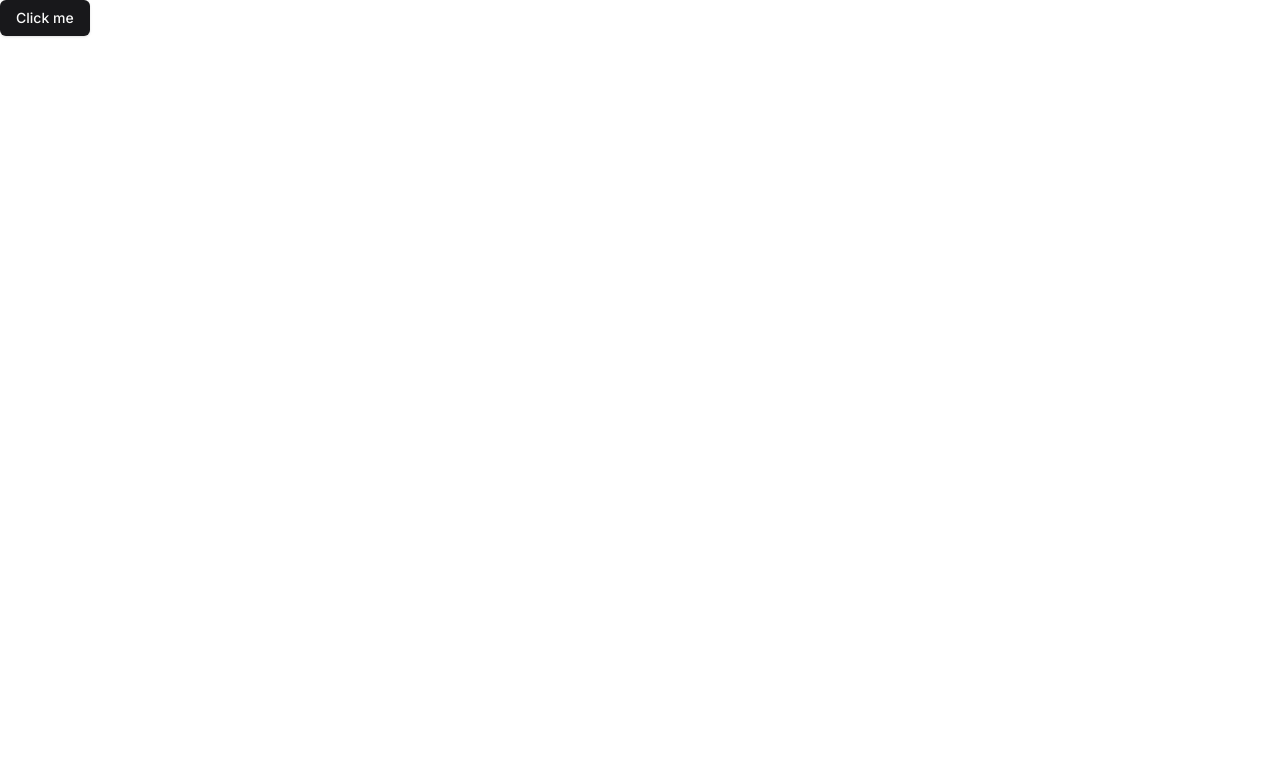
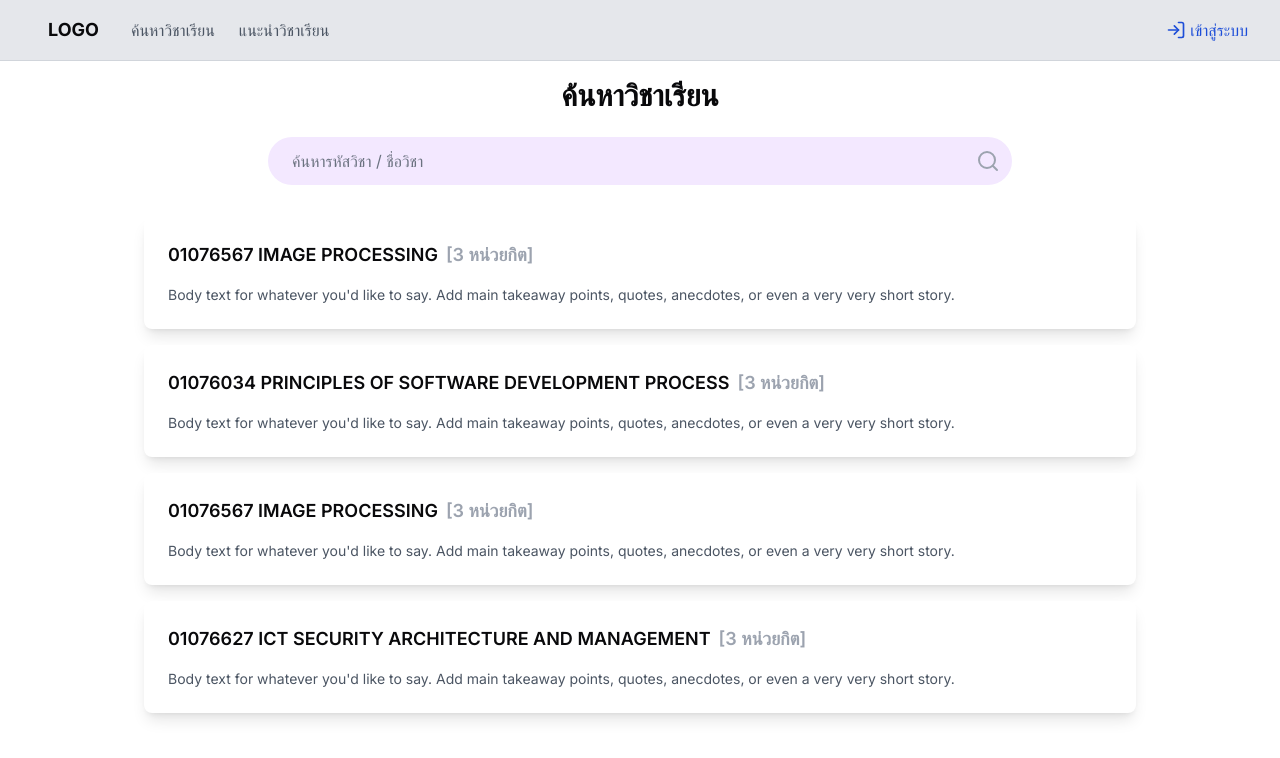
Before and after one commit to REG-Helper/REG-Helper-Frontend, a Next.js app: page / in a window 1280 px wide. Shown: the top 758 px of the page. Built offline with nearby package versions, Linux system fonts and the light colour scheme.

Commit message:
feat: add navbar and home

```diff
--- a/src/app/page.tsx
+++ b/src/app/page.tsx
@@ -1,9 +1,12 @@
-import { Button } from "@/components/ui/button"
+import Navbar_Not_Login from "@/components/ui/navbar_not_login";
+import Navbar_Login from "@/components/ui/navbar_login";
+import CourseSearch from "@/components/ui/home";
 
-export default function Home() {
+export default function Homepage() {
   return (
-   <main>
-    <Button>Click me</Button>
-   </main>
+  <>
+    <Navbar_Not_Login></Navbar_Not_Login>
+    <CourseSearch></CourseSearch>
+   </>
   );
 }
--- a/src/components/ui/button.tsx
+++ /dev/null
@@ -1,57 +0,0 @@
-import * as React from "react"
-import { Slot } from "@radix-ui/react-slot"
-import { cva, type VariantProps } from "class-variance-authority"
-
-import { cn } from "@/lib/utils"
-
-const buttonVariants = cva(
-  "inline-flex items-center justify-center whitespace-nowrap rounded-md text-sm font-medium transition-colors focus-visible:outline-none focus-visible:ring-1 focus-visible:ring-ring disabled:pointer-events-none disabled:opacity-50",
-  {
-    variants: {
-      variant: {
-        default:
-          "bg-primary text-primary-foreground shadow hover:bg-primary/90",
-        destructive:
-          "bg-destructive text-destructive-foreground shadow-sm hover:bg-destructive/90",
-        outline:
-          "border border-input bg-background shadow-sm hover:bg-accent hover:text-accent-foreground",
-        secondary:
-          "bg-secondary text-secondary-foreground shadow-sm hover:bg-secondary/80",
-        ghost: "hover:bg-accent hover:text-accent-foreground",
-        link: "text-primary underline-offset-4 hover:underline",
-      },
-      size: {
-        default: "h-9 px-4 py-2",
-        sm: "h-8 rounded-md px-3 text-xs",
-        lg: "h-10 rounded-md px-8",
-        icon: "h-9 w-9",
-      },
-    },
-    defaultVariants: {
-      variant: "default",
-      size: "default",
-    },
-  }
-)
-
-export interface ButtonProps
-  extends React.ButtonHTMLAttributes<HTMLButtonElement>,
-    VariantProps<typeof buttonVariants> {
-  asChild?: boolean
-}
-
-const Button = React.forwardRef<HTMLButtonElement, ButtonProps>(
-  ({ className, variant, size, asChild = false, ...props }, ref) => {
-    const Comp = asChild ? Slot : "button"
-    return (
-      <Comp
-        className={cn(buttonVariants({ variant, size, className }))}
-        ref={ref}
-        {...props}
-      />
-    )
-  }
-)
-Button.displayName = "Button"
-
-export { Button, buttonVariants }
--- /dev/null
+++ b/src/components/ui/home.tsx
@@ -0,0 +1,40 @@
+import { Search } from "lucide-react"
+
+export default function CourseSearch() {
+  const courses = [
+    { code: "01076567", title: "IMAGE PROCESSING", credits: 3 ,description:"Body text for whatever you'd like to say. Add main takeaway points, quotes, anecdotes, or even a very very short story."},
+    { code: "01076034", title: "PRINCIPLES OF SOFTWARE DEVELOPMENT PROCESS", credits: 3 ,description:"Body text for whatever you'd like to say. Add main takeaway points, quotes, anecdotes, or even a very very short story."},
+    { code: "01076567", title: "IMAGE PROCESSING", credits: 3 ,description:"Body text for whatever you'd like to say. Add main takeaway points, quotes, anecdotes, or even a very very short story."},
+    { code: "01076627", title: "ICT SECURITY ARCHITECTURE AND MANAGEMENT", credits: 3,description:"Body text for whatever you'd like to say. Add main takeaway points, quotes, anecdotes, or even a very very short story." },
+  ]
+
+  return (
+    <div className="w-full p-4 mx-auto max-w-5xl">
+      <h1 className="text-3xl font-bold text-center mb-6">ค้นหาวิชาเรียน</h1>
+      <div className="relative mb-8 w-3/4 mx-auto">
+        <input
+          type="text"
+          placeholder="ค้นหารหัสวิชา / ชื่อวิชา"
+          className="w-full p-3 pr-10 pl-6 rounded-full bg-purple-100 placeholder:text-gray-500 focus:outline-none focus:ring-2 focus:ring-purple-200"
+        />
+        <Search className="absolute right-3 top-1/2 transform -translate-y-1/2 text-gray-400" />
+      </div>
+      <div className="space-y-4">
+        {courses.map((course, index) => (
+          <div
+            key={index}
+            className="bg-white p-6 rounded-lg shadow-lg w-full"
+          >
+            <div className="flex justify-between items-start mb-4">
+              <h2 className="text-lg font-semibold">
+                {course.code} {course.title}
+                <span className="text-lg text-gray-400 ml-2">[{course.credits} หน่วยกิต]</span>
+              </h2>
+            </div>
+            <p className="text-gray-600 text-sm">{course.description}</p>
+          </div>
+        ))}
+      </div>
+    </div>
+  )
+}
--- /dev/null
+++ b/src/components/ui/navbar_login.tsx
@@ -0,0 +1,19 @@
+import { UserCircle } from "lucide-react"
+
+export default function Navbar_Login() {
+    return (
+      <header className="flex items-center justify-between px-4 py-4 bg-gray-200 border-b border-gray-300">
+        <div className="flex items-center space-x-8">
+          <div className="text-lg font-bold pl-8">LOGO</div>
+          <nav className="flex space-x-6">
+            <a href="#" className="text-gray-600 hover:text-gray-900">ค้นหาวิชาเรียน</a>
+            <a href="#" className="text-gray-600 hover:text-gray-900">แนะนำวิชาเรียน</a>
+          </nav>
+        </div>
+        <a href="#" className="flex items-center text-blue-700 hover:text-blue-800 pr-4">
+          <UserCircle className="w-5 h-5 mr-1" />
+          <span>เข้าสู่ระบบ</span>
+        </a>
+      </header>
+    )
+  }
--- /dev/null
+++ b/src/components/ui/navbar_not_login.tsx
@@ -0,0 +1,19 @@
+import { LogIn } from "lucide-react"
+
+export default function Navbar_Not_Login() {
+  return (
+    <header className="flex items-center justify-between px-4 py-4 bg-gray-200 border-b border-gray-300">
+      <div className="flex items-center space-x-8">
+        <div className="text-lg font-bold pl-8">LOGO</div>
+        <nav className="flex space-x-6">
+          <a href="#" className="text-gray-600 hover:text-gray-900">ค้นหาวิชาเรียน</a>
+          <a href="#" className="text-gray-600 hover:text-gray-900">แนะนำวิชาเรียน</a>
+        </nav>
+      </div>
+      <a href="#" className="flex items-center text-blue-700 hover:text-blue-800 pr-4">
+        <LogIn className="w-5 h-5 mr-1" />
+        <span>เข้าสู่ระบบ</span>
+      </a>
+    </header>
+  )
+}
```
